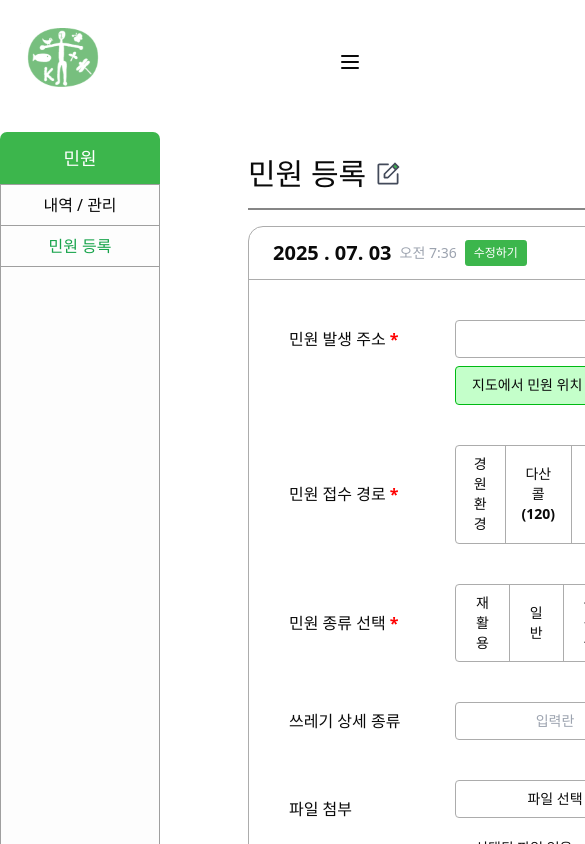
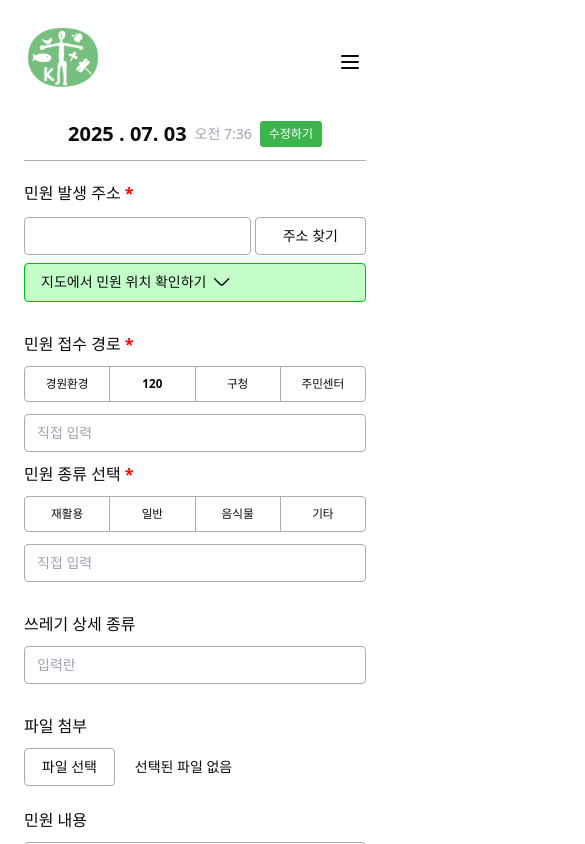
Before and after one commit to Gyeongwon-Environment-Web-and-App/IDON-Frontend, a React (Vite) app: page /register in a window 390 px wide. Shown: the top 844 px of the page, 585 px wide, since content can reach past the window. Built offline with nearby package versions, Linux system fonts and the light colour scheme.

Commit message:
feat: responsive design for complaint form and login

```diff
--- a/src/components/DateTimeBox.tsx
+++ b/src/components/DateTimeBox.tsx
@@ -46,9 +46,9 @@ export default function DateTimeBox({
   const { date, time } = formatDateTime(selectedDate || now);
 
   return (
-    <div className="flex items-center justify-between gap-2 px-6 py-3 border-b border-light-border w-full">
+    <div className="flex items-center md:justify-between justify-center gap-2 px-6 py-3 border-b border-light-border w-full">
       <div className="flex justify-between items-center">
-        <span className="font-bold text-xl mr-2">
+        <span className="font-bold xs:text-xl mr-2">
           {selectedDate ? formatDateTime(selectedDate).date : date}
         </span>
         <span className="text-gray-400 text-sm">{time}</span>
--- a/src/components/FileAttach.tsx
+++ b/src/components/FileAttach.tsx
@@ -70,7 +70,7 @@ const FileAttach = ({ formData, setFormData }: FileAttachProps) => {
 
   return (
     <>
-      <label className="col-span-1 font-bold text-[1rem] py-5">파일 첨부</label>
+      <label className="col-span-1 font-bold text-[1rem] md:py-5 pt-5">파일 첨부</label>
       <div className="col-span-3">
         <input
           type="file"
@@ -82,7 +82,7 @@ const FileAttach = ({ formData, setFormData }: FileAttachProps) => {
         <button
           type="button"
           onClick={handleFileClick}
-          className="w-[200px] border border-light-border px-3 py-2 rounded text-center outline-none font-bold my-5"
+          className="md:w-[200px] border border-light-border md:px-3 py-2 rounded text-center outline-none font-bold md:my-5"
         >
           파일 선택
         </button>
--- a/src/components/Header.tsx
+++ b/src/components/Header.tsx
@@ -7,6 +7,8 @@ import {
   SheetContent,
   SheetTrigger,
   SheetClose,
+  SheetTitle,
+  SheetDescription,
 } from "@/components/ui/sheet";
 import { Menu, X } from "lucide-react";
 import topArrow from "../assets/icons/functions/top_arrow.svg";
@@ -40,7 +42,7 @@ export default function Header() {
   const isMenuExpanded = (index: number) => expandedMenus.includes(index);
 
   return (
-    <header className="relative w-screen h-[7rem] bg-white py-3">
+    <header className="relative w-screen xs:h-[3rem] md:h-[7rem] bg-white py-3 z-50">
       <div className="relative md:h-full flex items-center justify-between mx-5 2xl:mx-[18rem] pt-4">
         {/* 로고 */}
         <div
@@ -67,7 +69,10 @@ export default function Header() {
           onMouseEnter={() => setShowDropdown(true)}
         >
           {menuItems.map((item, idx) => (
-            <div key={idx} className="relative flex flex-col items-center box-border">
+            <div
+              key={idx}
+              className="relative flex flex-col items-center box-border"
+            >
               {/* 상단 메뉴 텍스트 */}
               <div
                 className={`cursor-pointer px-4 pt-7 pb-4 border-b-2 font-bold lg:text-xl text-md ${showDropdown ? "border-black" : "border-white"}`}
@@ -94,16 +99,39 @@ export default function Header() {
 
         {/* 모바일 햄버거 메뉴 - md 미만에서만 표시 */}
         <div className="md:hidden overflow-auto">
-          <Sheet open={mobileMenuOpen} onOpenChange={setMobileMenuOpen}>
+          <Sheet
+            open={mobileMenuOpen}
+            onOpenChange={(open) => {
+              setMobileMenuOpen(open);
+            }}
+          >
             <SheetTrigger asChild>
-              <button className="p-2 hover:bg-gray-100 rounded-md">
+              <button
+                className="p-2 hover:bg-gray-100 rounded-md"
+                onClick={() => {
+                  setMobileMenuOpen(true);
+                }}
+              >
                 <Menu className="h-6 w-6" />
               </button>
             </SheetTrigger>
             <SheetContent
               side="left"
-              className="w-[300px] sm:w-[400px] relative h-screen [&>button:first-child]:hidden !p-0 border-none"
+              className="w-[300px] sm:w-[400px] relative h-screen [&>button:first-child]:hidden !p-0 border-none z-[9999]"
+              style={{
+                left: 0,
+                right: "auto",
+                transform: "translateX(0)",
+                position: "fixed",
+                zIndex: 9999,
+              }}
             >
+              {/* 접근성을 위한 제목과 설명 */}
+              <SheetTitle className="sr-only">모바일 메뉴</SheetTitle>
+              <SheetDescription className="sr-only">
+                네비게이션 메뉴를 선택하세요
+              </SheetDescription>
+
               {/* 커스텀 X 버튼 */}
               <SheetClose asChild>
                 <button className="absolute -right-[3.5rem] top-6 p-3 bg-red-500 hover:bg-red-600 transition-colors z-50">
@@ -159,14 +187,14 @@ export default function Header() {
         </div>
 
         {/* 오른쪽 메뉴 - 데스크톱에서만 표시 */}
-        <div className="hidden md:flex space-x-4 text-base md:text-sm absolute top-0 right-2 cursor-pointer">
+        <div className="hidden sm:flex space-x-4 text-base md:text-sm absolute top-0 right-2 cursor-pointer">
           <div className="hover:text-gray-400">로그아웃</div>
         </div>
       </div>
 
       {showDropdown && (
         <div
-          className="hidden md:flex absolute top-[6.25rem] left-0 w-screen md:h-[15rem] h-[13rem] z-10 bg-efefef transition"
+          className="hidden sm:block absolute top-[6.25rem] left-0 !w-screen md:h-[15rem] h-[13rem] z-10 bg-efefef transition border border-red"
           onMouseLeave={() => setShowDropdown(false)}
         />
       )}
--- a/src/components/PageLayout.tsx
+++ b/src/components/PageLayout.tsx
@@ -25,8 +25,8 @@ const PageLayout: React.FC<PageLayoutProps> = ({
   tabTitle,
 }) => {
   return (
-    <div className="flex w-screen mx-[17rem]">
-      <div className="max-h-[90vh]">
+    <div className="flex w-screen 2xl:mx-[17rem] xxs:-pt-5 xs:pt-10">
+      <div className="max-h-[90vh] hidden sm:block">
         <div className="rounded-t-[7px] bg-darker-green text-white font-bold text-lg text-center py-3">
           {title}
         </div>
@@ -44,14 +44,12 @@ const PageLayout: React.FC<PageLayoutProps> = ({
       </div>
 
       {/* 우측 콘텐츠 */}
-      <main className="flex-1 p-6 ml-[4rem]">
-        <h2 className="text-3xl font-bold flex items-center gap-2">
+      <main className="flex-1 px-6 md:py-6 xl:ml-[4rem] max-w-[120vh]">
+        <h2 className="hidden md:text-3xl font-bold md:flex items-center gap-2">
           {tabTitle} {icon}
         </h2>
-        <hr className="my-4 border-under border-[1.1px]" />
-        <div className="mt-3">
-          {children}
-        </div>
+        <hr className="hidden md:block md:my-4 border-under border-[1.1px]" />
+        <div className="md:mt-3">{children}</div>
       </main>
     </div>
   );
--- a/src/components/complaints/ComplaintForm.tsx
+++ b/src/components/complaints/ComplaintForm.tsx
@@ -40,19 +40,24 @@ export default function ComplaintForm({
   };
 
   return (
-    <div className="">
-      <form className="border border-light-border rounded-[15px]">
-        <div className="mt-0 mpx-5">{dateTimeBox}</div>
-        <div className="max-w-4xl mx-10 my-10 grid grid-cols-[150px_1fr_1fr_1fr_150px] gap-x-4 items-center text-sm">
+    <div className="overflow-y-auto overflow-x-hidden max-w-screen">
+      <form className="md:border md:border-light-border rounded-[15px]">
+        <div className="mt-0 md:px-5">{dateTimeBox}</div>
+        <div className="max-w-4xl md:mx-10 md:my-10 my-5 grid grid-cols-3 md:grid-cols-[150px_1fr_1fr_1fr_150px] gap-x-1 md:gap-x-4 gap-y-3 md:gap-y-0 items-start md:items-center text-sm">
           {/* 민원 발생 주소 */}
-          <label htmlFor="address" className="col-span-1 font-bold text-[1rem]">
+          <label
+            htmlFor="address"
+            className="md:col-span-1 col-span-3 font-bold md:text-[1rem] text-base md:mb-1 -mb-3"
+          >
             민원 발생 주소
             <span className="text-red pr-0"> *</span>
           </label>
+          <div className="block md:hidden col-span-2"></div>
+
           <input
             type="text"
             id="address"
-            className="col-span-3 border border-light-border px-3 py-2 rounded w-full outline-none"
+            className="col-span-2 md:col-span-3 border border-light-border px-3 py-2 rounded w-full outline-none"
             value={formData.address}
             onChange={(e) =>
               setFormData((f: ComplaintFormData) => ({
@@ -69,10 +74,10 @@ export default function ComplaintForm({
           </button>
 
           {/* 지도 확인 */}
-          <div className="col-span-1"></div>
+          <div className="hidden md:block md:col-span-1"></div>
           <button
             type="button"
-            className="w-full text-left font-bold bg-lighter-green border col-span-4 border-light-green px-4 mt-2 mb-5 rounded focus:outline-none flex"
+            className="w-full text-left font-bold bg-lighter-green border md:col-span-4 col-span-3 border-light-green px-4 -mt-1 md:mt-2 md:mb-5 rounded focus:outline-none flex"
           >
             지도에서 민원 위치 확인하기
             <img
@@ -84,16 +89,15 @@ export default function ComplaintForm({
 
           {/* 민원 접수 경로 */}
           <label
-            className={`col-span-1 font-bold text-[1rem] pt-5 ${formData.selectedRoute !== "경원환경" ? "mb-5" : ""}`}
+            className={`md:col-span-1 col-span-3 font-bold text-[1rem] pt-5 ${formData.selectedRoute !== "경원환경" ? "mb:mb-5" : ""}`}
           >
             민원 접수 경로
             <span className="text-red pr-0"> *</span>
           </label>
           <div
-            className={`flex col-span-3 mt-5 border border-light-border rounded ${formData.selectedRoute !== "경원환경" ? "mb-5" : ""}`}
+            className={`flex col-span-3 md:mt-5 text-[0.73rem] md:text-sm border border-light-border rounded ${formData.selectedRoute !== "경원환경" ? "md:mb-5" : ""}`}
           >
-            {["경원환경", "다산콜(120)", "구청", "주민센터"].map(
-              (label, idx, arr) => (
+            {["경원환경", "120", "구청", "주민센터"].map((label, idx, arr) => (
               <button
                 key={label}
                 type="button"
@@ -117,13 +121,12 @@ export default function ComplaintForm({
               >
                 {label}
               </button>
-              )
-            )}
+            ))}
           </div>
           <input
             type="text"
             placeholder={focus.routeInput ? "" : "직접 입력"}
-            className={`col-span-1 border border-light-border px-3 py-2 mt-5 rounded w-full text-center outline-none font-bold ${formData.selectedRoute !== "경원환경" ? "mb-5" : ""}`}
+            className={`md:col-span-1 col-span-3 border border-light-border px-3 py-2 md:mt-5 rounded w-full md:text-center text-left outline-none font-bold ${formData.selectedRoute !== "경원환경" ? "mb:mb-5" : ""}`}
             value={
               !["경원환경", "다산콜(120)", "구청", "주민센터"].includes(
                 formData.selectedRoute
@@ -147,14 +150,15 @@ export default function ComplaintForm({
             }
           />
 
-          {/* 직접 전화번호 입력 */}
+          {/* 직접 전화번호 입력 - 데스크톱에서만 표시 */}
           {formData.selectedRoute === "경원환경" && (
             <>
-              <div className="col-span-1"></div>
+              <div className="hidden md:block md:col-span-1"></div>
               <input
+                id="경원환경 직접 전화번호 입력"
                 type="text"
                 value={formData.phone}
-                className="col-span-4 w-full text-left font-bold border border-light-border px-4 py-2 mt-2 mb-5 rounded focus:outline-none flex"
+                className="hidden md:block md:col-span-4 w-full text-left font-bold border border-light-border px-4 py-2 mt-2 mb-5 rounded focus:outline-none"
                 placeholder="직접 전화번호 입력"
                 onChange={(e) => {
                   setFormData((f: ComplaintFormData) => ({
@@ -167,12 +171,12 @@ export default function ComplaintForm({
           )}
 
           {/* 민원 종류 선택 */}
-          <label className="col-span-1 font-bold text-[1rem] py-5">
+          <label className="md:col-span-1 col-span-3 font-bold text-[1rem] md:py-5 py-0">
             민원 종류 선택
             <span className="text-red pr-0"> *</span>
           </label>
           <div
-            className={`flex col-span-3 my-5 border border-light-border rounded`}
+            className={`flex col-span-3 md:my-5 text-[0.73rem] md:text-sm border border-light-border rounded`}
           >
             {["재활용", "일반", "음식물", "기타"].map((label, idx, arr) => (
               <button
@@ -210,7 +214,7 @@ export default function ComplaintForm({
                 : ""
             }
             placeholder={focus.trashInput ? "" : "직접 입력"}
-            className={`col-span-1 border border-light-border px-3 py-2 my-5 rounded w-full text-center outline-none font-bold`}
+            className={`md:col-span-1 col-span-3 border border-light-border px-3 py-2 md:my-5 rounded w-full md:text-center text-left outline-none font-bold`}
             onFocus={() => setFocus((f) => ({ ...f, trashInput: true }))}
             onBlur={() => setFocus((f) => ({ ...f, trashInput: false }))}
             onChange={(e) =>
@@ -228,13 +232,13 @@ export default function ComplaintForm({
           />
 
           {/* 쓰레기 상세 종류 */}
-          <label className="col-span-1 font-bold text-[1rem] py-5">
+          <label className="md:col-span-1 col-span-3 font-bold text-[1rem] py-5">
             쓰레기 상세 종류
           </label>
           <input
             type="text"
             placeholder={focus.input3 ? "" : "입력란"}
-            className="w-[200px] col-span-2 border border-light-border px-3 py-2 rounded text-center outline-none font-bold my-5"
+            className="w-full md:w-[200px] md:col-span-1 col-span-3 border border-light-border px-3 py-2 rounded md:text-center text-left outline-none font-bold md:my-5 -mt-5"
             onFocus={() => setFocus((f) => ({ ...f, input3: true }))}
             onBlur={() => setFocus((f) => ({ ...f, input3: false }))}
             value={formData.trashDetail}
@@ -242,27 +246,27 @@ export default function ComplaintForm({
               setFormData((f) => ({ ...f, trashDetail: e.target.value }))
             }
           />
-          <div className="col-span-2"></div>
+          <div className="hidden md:block md:col-span-3"></div>
 
           {/* 파일 첨부 */}
           <FileAttach formData={formData} setFormData={setFormData} />
 
           {/* 민원 내용 */}
-          <label className="col-span-1 font-bold text-[1rem] mt-5 self-start">
+          <label className="md:col-span-1 col-span-3 font-bold text-[1rem] md:mt-5 self-start">
             민원 내용
           </label>
           <textarea
             id="content"
             value={formData.content}
-            className="col-span-4 border border-light-border px-3 py-2 mt-5 rounded w-full h-40 resize-none outline-none"
+            className="md:col-span-4 col-span-3 border border-light-border px-3 md:py-2 md:mt-5 rounded w-full h-40 resize-none outline-none"
             onChange={(e) => {
               setFormData((f) => ({ ...f, content: e.target.value }));
             }}
           />
 
           {/* 악성 민원 체크 */}
-          <div className="col-span-1"></div>
-          <div className="col-span-2 flex items-center gap-2 row-span-1 mt-5">
+          <div className="hidden md:block md:col-span-1"></div>
+          <div className="md:col-span-1 col-span-2 flex items-center gap-2 row-span-1 md:mt-5">
             <input
               type="checkbox"
               id="malicious"
--- a/src/index.css
+++ b/src/index.css
@@ -14,6 +14,27 @@
     -ms-overflow-style: none;
   }
 
+  .scrollbar-thin {
+    /* Chrome, Safari, Opera */
+    &::-webkit-scrollbar {
+      width: 6px;
+    }
+    &::-webkit-scrollbar-track {
+      background: transparent;
+    }
+    &::-webkit-scrollbar-thumb {
+      background: rgba(0, 0, 0, 0.2);
+      border-radius: 3px;
+    }
+    /* Firefox */
+    scrollbar-width: thin;
+    scrollbar-color: rgba(0, 0, 0, 0.2) transparent;
+  }
+
+  .text-shadow-sm {
+    text-shadow: 1px 1px 2px rgba(0, 0, 0, 0.3);
+  }
+
   .text-shadow {
     text-shadow: 2px 2px 4px rgba(0, 0, 0, 0.5);
   }
@@ -24,6 +45,20 @@
 
   .text-shadow-xl {
     text-shadow: 6px 6px 12px rgba(0, 0, 0, 0.8);
+  }
+
+  .shadow-custom {
+    box-shadow: 0px 0px 9.69px 4.85px rgba(164, 164, 164, 0.25);
+  }
+
+  .green-shadow {
+    box-shadow: 0px 0px 9.69px 4.85px rgba(200, 242, 206, 1);
+  }
+  .blue-shadow {
+    box-shadow: 0px 0px 9.69px 4.85px rgba(212, 237, 255, 1);
+  }
+  .gray-shadow {
+    box-shadow: 0px 0px 9.69px 4.85px rgba(102, 102, 102, 0.3);
   }
 }
 @layer components {
--- a/tailwind.config.js
+++ b/tailwind.config.js
@@ -4,8 +4,8 @@ module.exports = {
   theme: {
     extend: {
       screens: {
-        xxs: "360px",
-				xs: "390px",
+        xxs: "300px",
+        xs: "390px",
         sm: "640px",
         md: "768px",
         lg: "1024px",
```
Also changed, not shown: src/pages/ComplaintManage.tsx (+10 -8 lines), src/pages/Login.tsx (+7 -7 lines), src/pages/MainPage.tsx (+20 -18 lines). Lines whose indentation alone changed are shown as unchanged.
